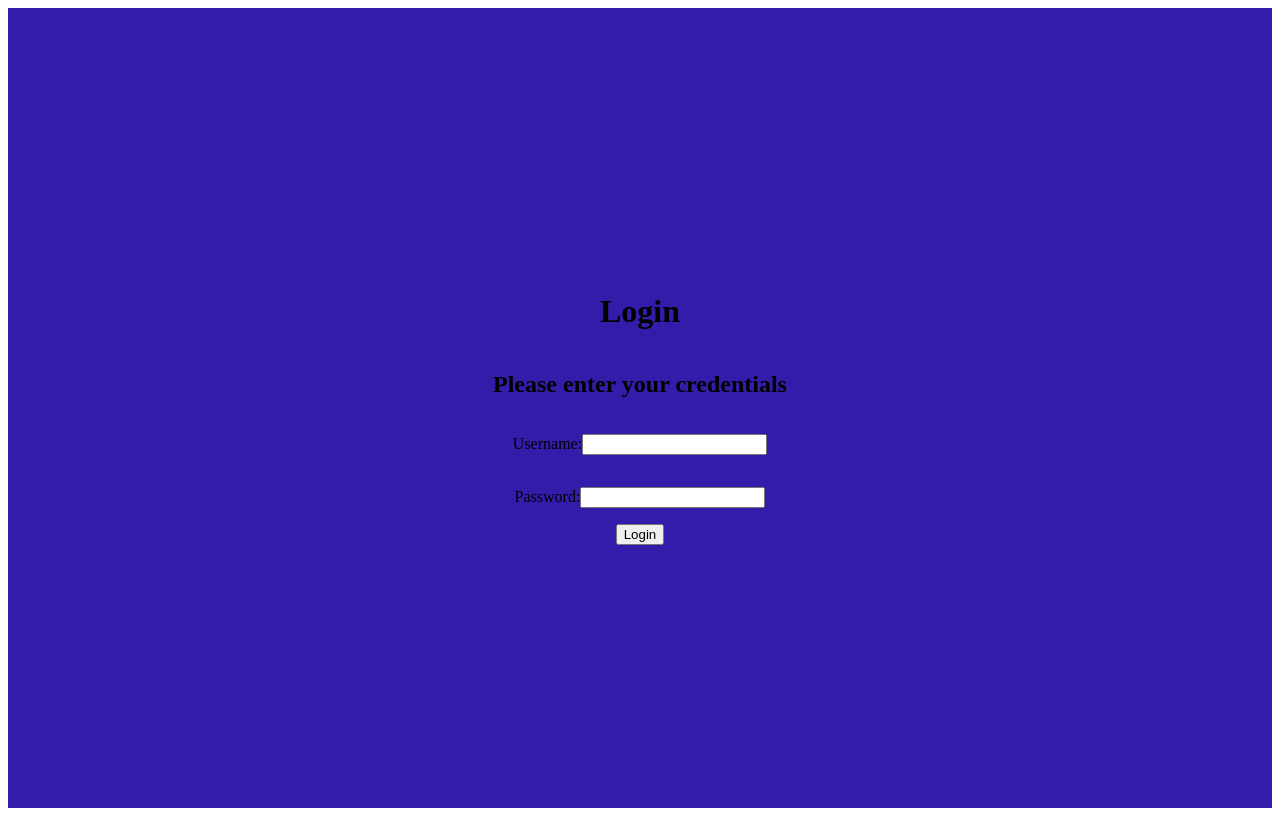
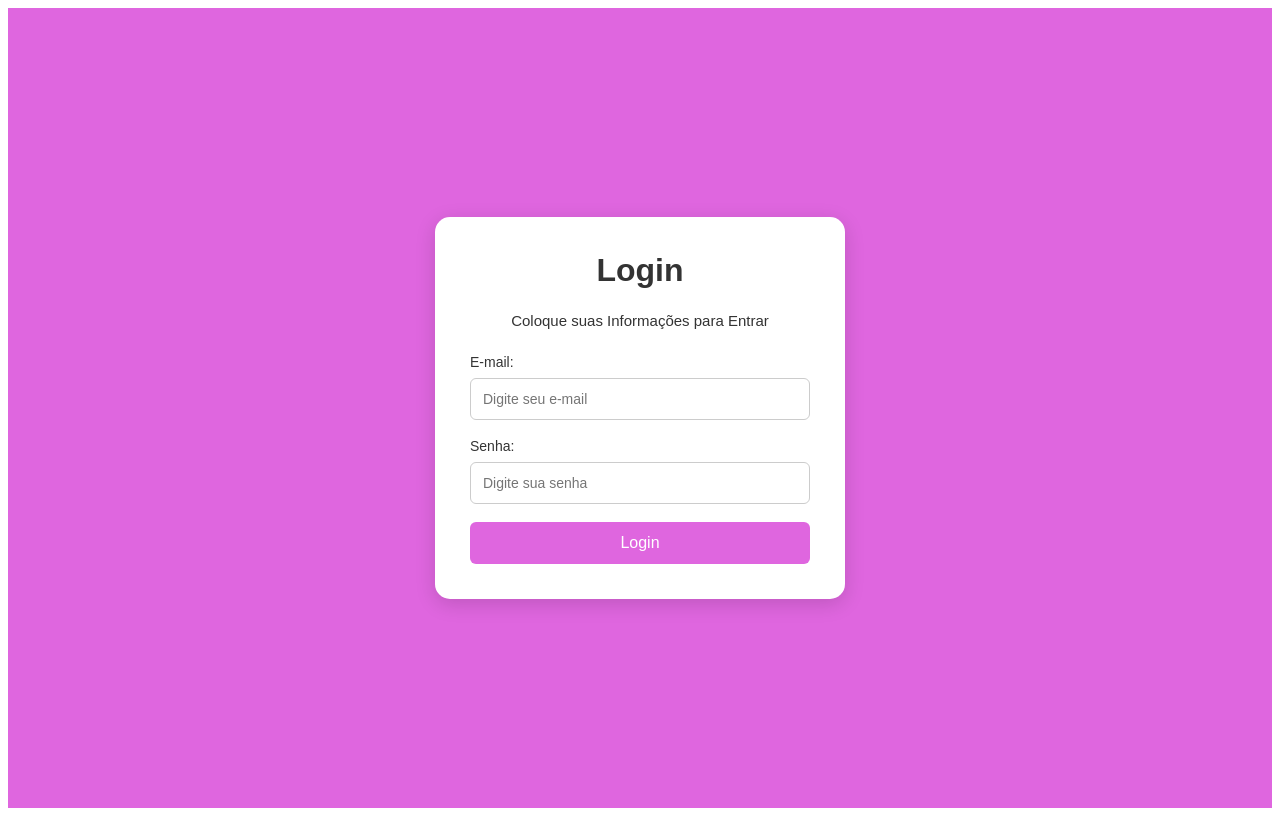
Before and after one commit to vgde0105GH/lojaDoces, a Vue app in the folder lojaDoces/: page / in a window 1280 px wide. Built offline with nearby package versions, Linux system fonts and the light colour scheme.

Commit message:
visual do login

```diff
--- a/lojaDoces/src/components/login.vue
+++ b/lojaDoces/src/components/login.vue
@@ -1,27 +1,121 @@
 <script lang="ts" setup></script>
+
 <template>
-    <div>
+    <form>
+        <div class="login-container">
+            <div class="login-box">
                 <h1>Login</h1>
-        <h2>Please enter your credentials</h2>
+                <h2>Coloque suas Informações para Entrar</h2>
+
                 <p>
-            <label for="username">Username:</label>
-            <input type="text" id="username" name="username" />
+                    <label for="username">E-mail:</label>
+                    <input
+                       type="email"
+                       id="username"
+                       name="username"
+                       placeholder="Digite seu e-mail"
+                    />
                 </p>
+
                 <p>
-            <label for="password">Password:</label>
-            <input type="password" id="password" name="password" />
+                    <label for="password">Senha:</label>
+                    <input
+                        type="password"
+                        id="password"
+                        name="password"
+                        placeholder="Digite sua senha"
+                    />
                 </p>
+
                 <button type="submit">Login</button>
             </div>
+        </div>
+    </form>
 </template>
-<style>
-    div {
+
+<style scoped>
+form
+{
+    margin: 0;
+    font-family: Arial, sans-serif;
+}
+
+.login-container
+{
+    display: flex;
+    align-items: center;
+    justify-content: center;
+    min-height: 100vh;
+    background-color: #df66df;
+}
+
+.login-box
+{
     display: flex;
     flex-direction: column;
-        align-items: center;
-        justify-content: center;
-        height: 100vh;
+    width: 340px;
+    padding: 35px;
+    background-color: white;
+    color: #333;
+    border-radius: 15px;
+    box-shadow: 0 5px 20px rgba(0, 0, 0, 0.15);
+}
 
-        background-color: #351baa;
+.login-box h1
+{
+    text-align: center;
+    font-size: 32px;
+    margin: 0 0 10px;
+}
+
+.login-box h2
+{
+    text-align: center;
+    font-size: 15px;
+    font-weight: normal;
+    margin-bottom: 25px;
+}
+
+.login-box p
+{
+    display: flex;
+    flex-direction: column;
+    gap: 8px;
+    margin: 0 0 18px;
+}
+
+.login-box label
+{
+    font-size: 14px;
+}
+
+.login-box input
+{
+    padding: 12px;
+    border: 1px solid #ccc;
+    border-radius: 6px;
+    outline: none;
+    font-size: 14px;
+}
+
+.login-box input:focus
+{
+    border-color: #df66df;
+}
+
+.login-box button
+{
+    padding: 12px;
+    background-color: #df66df;
+    color: white;
+    border: none;
+    border-radius: 6px;
+    font-size: 16px;
+    cursor: pointer;
+}
+
+.login-box button:hover
+{
+    background-color: #c44bc4;
 }
 </style>
```
Lines whose indentation alone changed are shown as unchanged.
